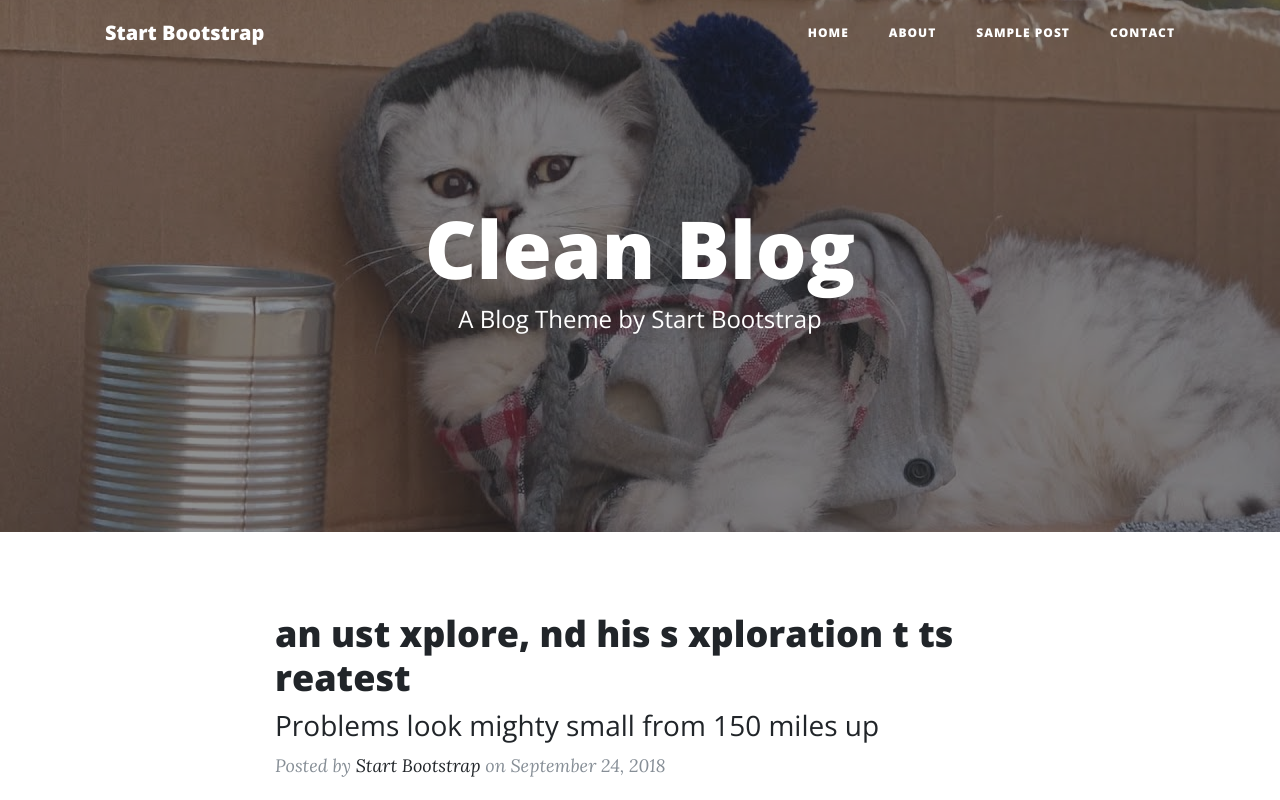
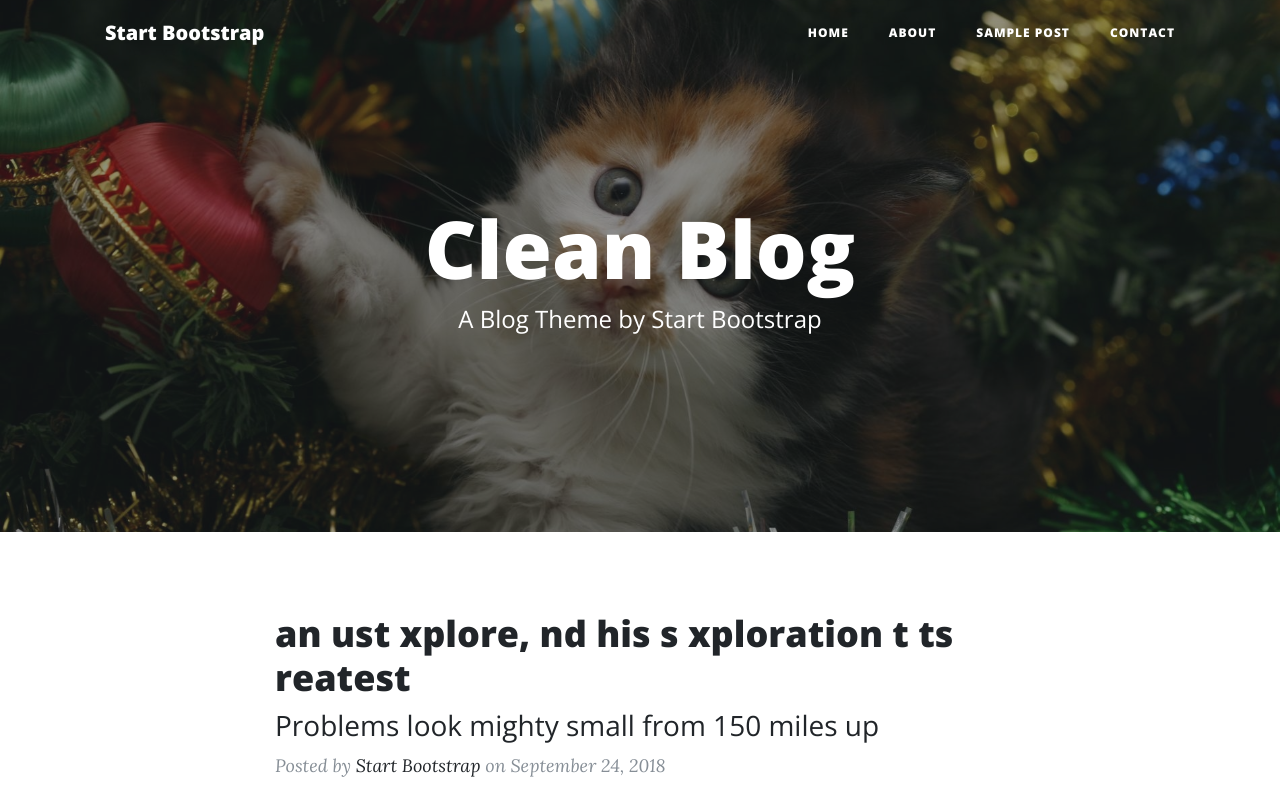
Before and after one commit to alvinjo/alvinjo.github.io, a website: page index.html in a window 1280 px wide. Shown: the top 800 px of the page. Drawn offline with nearby package versions, Linux system fonts and the light colour scheme.

Commit message:
cat backgroun

```diff
--- a/index.html
+++ b/index.html
@@ -53,7 +53,7 @@
     </nav>
 
     <!-- Page Header -->
-    <header class="masthead" style="background-image: url('img/homecat-bg.jpg')">
+    <header class="masthead" style="background-image: url('img/homecat1-bg.jpg')">
       <div class="overlay"></div>
       <div class="container">
         <div class="row">
```
